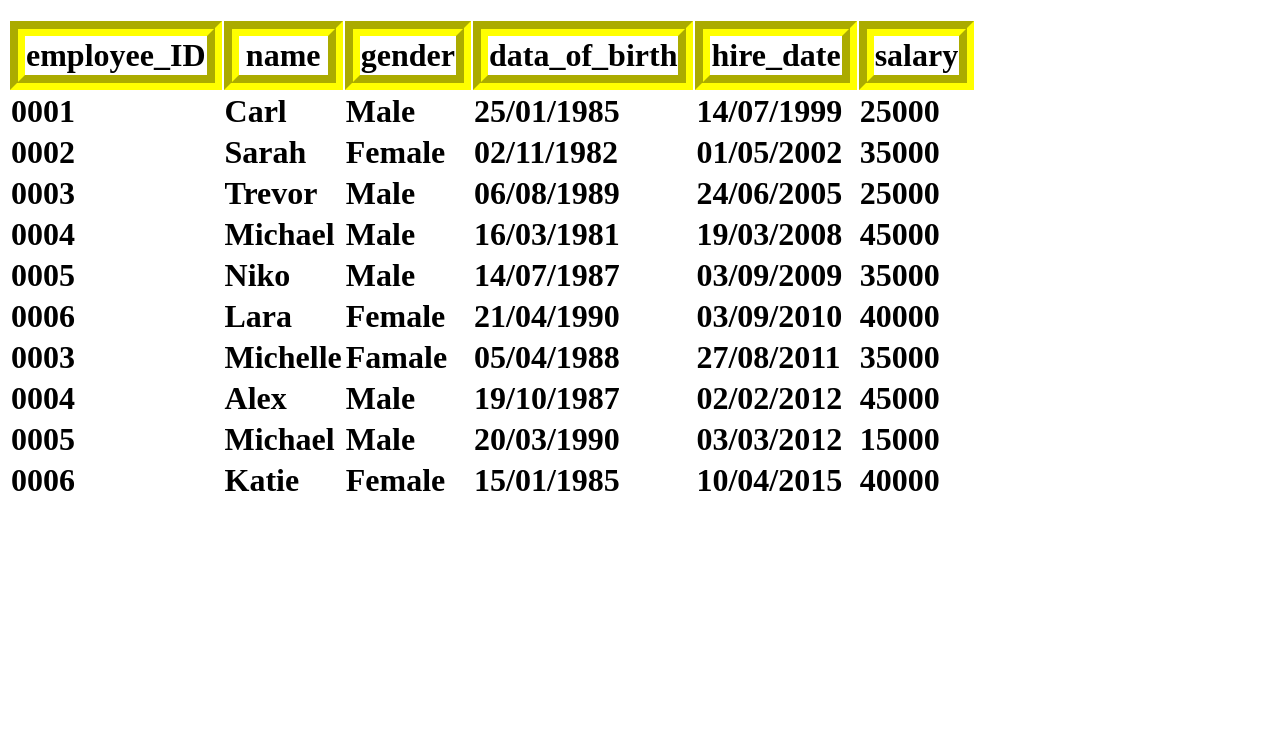
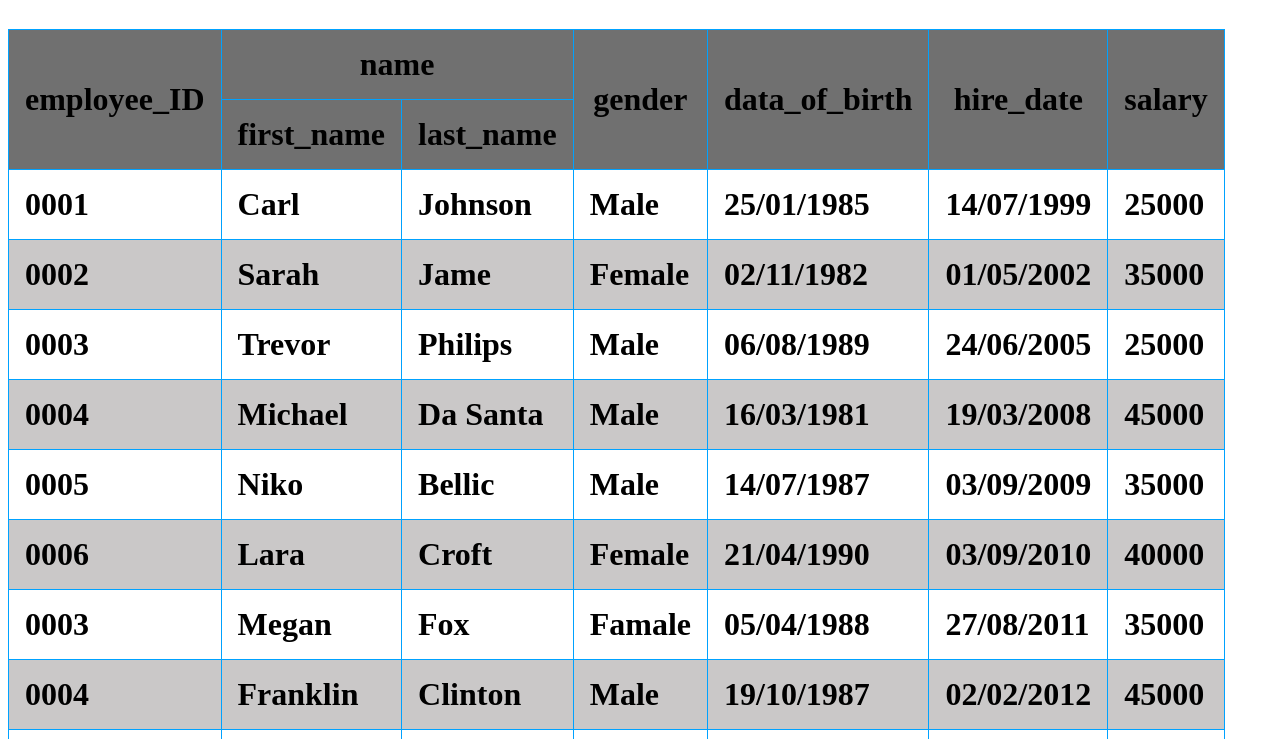
Before and after one commit to MaxGyverrr/webdev_ca1, a plain HTML site: page index.html in a window 1280 px wide. Shown: the part 61-800 px from the top of the page. Drawn offline with Linux system fonts and the light colour scheme.

Commit message:
Colspan/Rowspan implementation

```diff
--- a/index.html
+++ b/index.html
@@ -12,19 +12,27 @@
 <body>
     <h1>Employees<h1>
             <table>
-                <tr>
-                    <th>employee_ID</th>
-                    <th>name</th>
-                    <th>gender</th>
-                    <th>data_of_birth</th>
-                    <th>hire_date</th>
-                    <th>salary</th>
-                </tr>
+                <thead>
+                    <tr>
+                        <th rowspan="2">employee_ID</th>
+                        <th colspan="2">name</th>
+                        <th rowspan="2">gender</th>
+                        <th rowspan="2">data_of_birth</th>
+                        <th rowspan="2">hire_date</th>
+                        <th rowspan="2">salary</th>
+                    </tr>
+                    <tr>
+                        <th>first_name</th>
+                        <th>last_name</th>
+                    </tr>
+                </thead>
+
 
 
                 <tr>
                     <td>0001</td>
                     <td>Carl</td>
+                    <td>Johnson</td>
                     <td>Male</td>
                     <td>25/01/1985</td>
                     <td>14/07/1999</td>
@@ -33,6 +41,7 @@
                 <tr>
                     <td>0002</td>
                     <td>Sarah</td>
+                    <td>Jame</td>
                     <td>Female</td>
                     <td>02/11/1982</td>
                     <td>01/05/2002</td>
@@ -41,6 +50,7 @@
                 <tr>
                     <td>0003</td>
                     <td>Trevor</td>
+                    <td>Philips</td>
                     <td>Male</td>
                     <td>06/08/1989</td>
                     <td>24/06/2005</td>
@@ -49,6 +59,7 @@
                 <tr>
                     <td>0004</td>
                     <td>Michael</td>
+                    <td>Da Santa</td>
                     <td>Male</td>
                     <td>16/03/1981</td>
                     <td>19/03/2008</td>
@@ -57,6 +68,7 @@
                 <tr>
                     <td>0005</td>
                     <td>Niko</td>
+                    <td>Bellic</td>
                     <td>Male</td>
                     <td>14/07/1987</td>
                     <td>03/09/2009</td>
@@ -65,6 +77,7 @@
                 <tr>
                     <td>0006</td>
                     <td>Lara</td>
+                    <td>Croft</td>
                     <td>Female</td>
                     <td>21/04/1990</td>
                     <td>03/09/2010</td>
@@ -72,7 +85,8 @@
                 </tr>
                 <tr>
                     <td>0003</td>
-                    <td>Michelle</td>
+                    <td>Megan</td>
+                    <td>Fox</td>
                     <td>Famale</td>
                     <td>05/04/1988</td>
                     <td>27/08/2011</td>
@@ -80,7 +94,8 @@
                 </tr>
                 <tr>
                     <td>0004</td>
-                    <td>Alex</td>
+                    <td>Franklin</td>
+                    <td>Clinton</td>
                     <td>Male</td>
                     <td>19/10/1987</td>
                     <td>02/02/2012</td>
@@ -89,6 +104,7 @@
                 <tr>
                     <td>0005</td>
                     <td>Michael</td>
+                    <td>Jackson</td>
                     <td>Male</td>
                     <td>20/03/1990</td>
                     <td>03/03/2012</td>
@@ -96,7 +112,8 @@
                 </tr>
                 <tr>
                     <td>0006</td>
-                    <td>Katie</td>
+                    <td>Katy</td>
+                    <td>Parry</td>
                     <td>Female</td>
                     <td>15/01/1985</td>
                     <td>10/04/2015</td>
--- a/main.css
+++ b/main.css
@@ -1,13 +1,37 @@
-.td, th {
-    border-style:solid;
-    border-color:yellow;
-    border-width:15px;
-    border-style:groove;
-    }
-    #bordasolid {
-    border-style:solid;
-    border-width:3px;
-    }
-    #imagem {
-    background-image:url(Dreamcast.png);
-    }
+table {
+    margin: 1em 0;
+    border-collapse: collapse;
+  }
+
+td, th {
+    border-style: solid;
+    border-color: rgb(0, 162, 255);
+    border-width: 01px;
+    padding: 0.5em 0.5em 0.5em 0.5em;
+}
+
+th {
+    position: -webkit-sticky;
+    position: sticky;
+    top: 0;
+    z-index: 2;
+    background-color: rgb(112, 112, 112);
+  }
+
+tbody tr:nth-child(even) {
+    background: rgb(202, 200, 200);
+}
+
+#PK {
+    border-style: solid;
+    border-width: 3px;
+}
+
+#FK {
+    border-style: solid;
+    border-width: 3px;
+}
+
+#imagem {
+    background-image: url(Dreamcast.png);
+}
```
